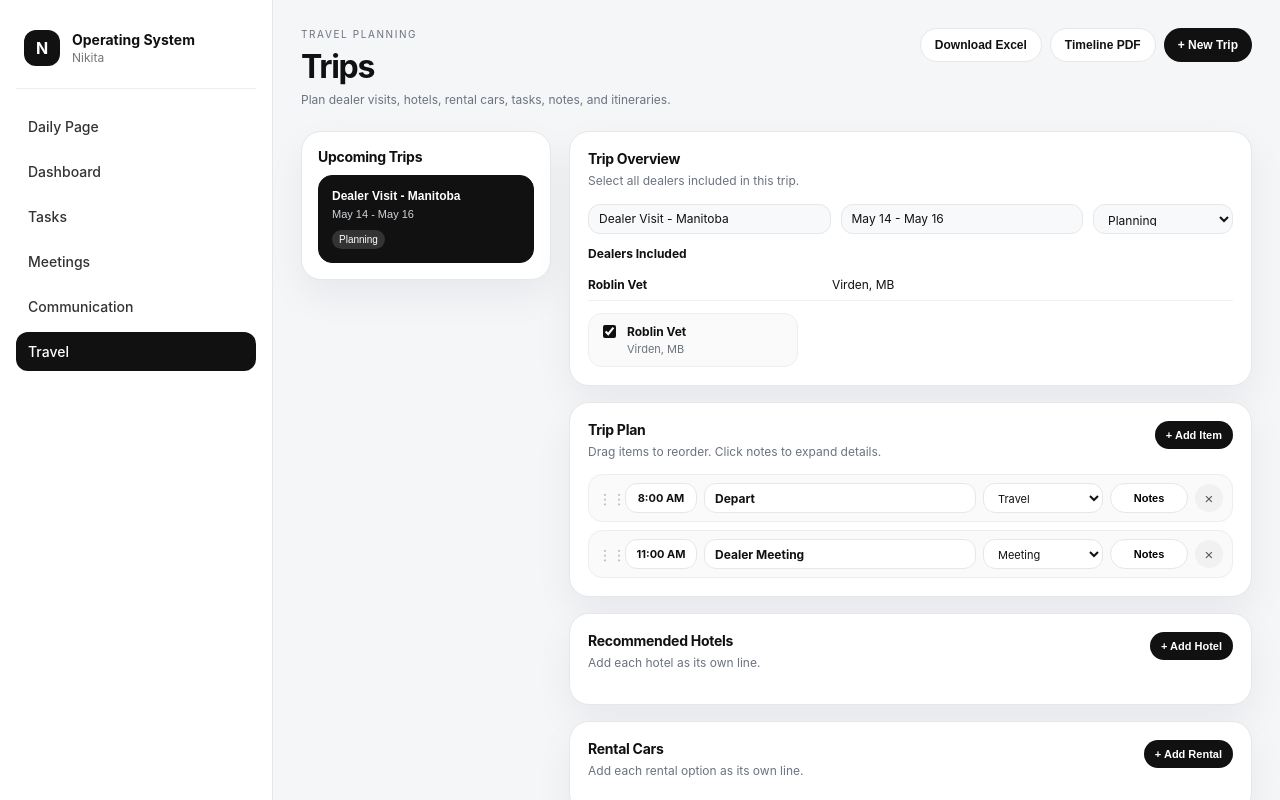
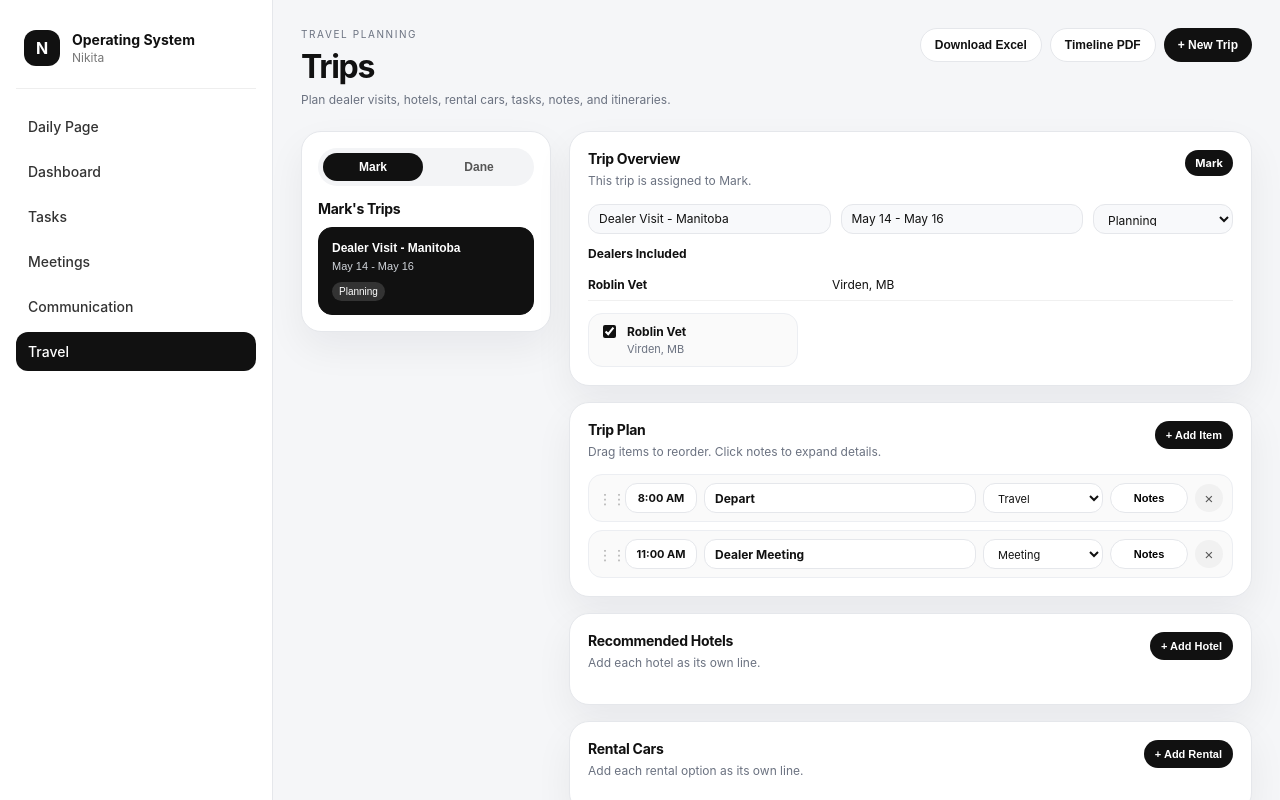
Before and after one commit to nikitaline-code/nl-operating-system, a Next.js app: page /travel in a window 1280 px wide. Shown: the top 800 px of the page. Built offline with nearby package versions, Linux system fonts and the light colour scheme.

Commit message:
Update travel.js

```diff
--- a/pages/travel.js
+++ b/pages/travel.js
@@ -13,10 +13,19 @@ const starterDealers = [
 const starterTrips = [
   {
     id: 1,
+    owner: "Mark",
     name: "Dealer Visit - Manitoba",
     date: "May 14 - May 16",
     status: "Planning",
     dealerIds: [1],
+  },
+  {
+    id: 2,
+    owner: "Dane",
+    name: "New Trip",
+    date: "Add dates",
+    status: "Planning",
+    dealerIds: [],
   },
 ];
 
@@ -40,6 +49,7 @@ const starterItinerary = [
 ];
 
 export default function TravelPage() {
+  const [activePerson, setActivePerson] = useState("Mark");
   const [dealers, setDealers] = useState(starterDealers);
   const [trips, setTrips] = useState(starterTrips);
   const [selectedTrip, setSelectedTrip] = useState(starterTrips[0]);
@@ -54,6 +64,8 @@ export default function TravelPage() {
   const [taskDueDate, setTaskDueDate] = useState("");
   const [draggedItem, setDraggedItem] = useState(null);
 
+  const visibleTrips = trips.filter((trip) => trip.owner === activePerson);
+
   const selectedDealers = dealers.filter((d) =>
     selectedTrip?.dealerIds?.includes(d.id)
   );
@@ -64,6 +76,7 @@ export default function TravelPage() {
     if (savedTravel) {
       const parsed = JSON.parse(savedTravel);
 
+      if (parsed.activePerson) setActivePerson(parsed.activePerson);
       if (parsed.dealers) setDealers(parsed.dealers);
       if (parsed.trips) setTrips(parsed.trips);
       if (parsed.selectedTrip) setSelectedTrip(parsed.selectedTrip);
@@ -79,6 +92,7 @@ export default function TravelPage() {
     localStorage.setItem(
       "travelPageData",
       JSON.stringify({
+        activePerson,
         dealers,
         trips,
         selectedTrip,
@@ -89,7 +103,39 @@ export default function TravelPage() {
         tripNotes,
       })
     );
-  }, [dealers, trips, selectedTrip, itinerary, hotels, cars, tripTasks, tripNotes]);
+  }, [
+    activePerson,
+    dealers,
+    trips,
+    selectedTrip,
+    itinerary,
+    hotels,
+    cars,
+    tripTasks,
+    tripNotes,
+  ]);
+
+  const switchPerson = (person) => {
+    setActivePerson(person);
+
+    const firstTripForPerson = trips.find((trip) => trip.owner === person);
+
+    if (firstTripForPerson) {
+      setSelectedTrip(firstTripForPerson);
+    } else {
+      const newTrip = {
+        id: Date.now(),
+        owner: person,
+        name: "New Trip",
+        date: "Add dates",
+        status: "Planning",
+        dealerIds: [],
+      };
+
+      setTrips([...trips, newTrip]);
+      setSelectedTrip(newTrip);
+    }
+  };
 
   const updateTrip = (field, value) => {
     const updatedTrip = { ...selectedTrip, [field]: value };
@@ -110,6 +156,7 @@ export default function TravelPage() {
   const addTrip = () => {
     const newTrip = {
       id: Date.now(),
+      owner: activePerson,
       name: "New Trip",
       date: "Add dates",
       status: "Planning",
@@ -278,6 +325,7 @@ export default function TravelPage() {
     const rows = [];
 
     rows.push(["Trip Plan"]);
+    rows.push(["Owner", selectedTrip?.owner || activePerson]);
     rows.push(["Trip Name", selectedTrip?.name || ""]);
     rows.push(["Trip Dates", selectedTrip?.date || ""]);
     rows.push([]);
@@ -297,7 +345,7 @@ export default function TravelPage() {
     const blob = new Blob([csv], { type: "text/csv;charset=utf-8;" });
     const url = URL.createObjectURL(blob);
 
-    const fileName = `${selectedTrip?.name || "trip-plan"}`
+    const fileName = `${selectedTrip?.owner || activePerson}-${selectedTrip?.name || "trip-plan"}`
       .toLowerCase()
       .replace(/[^a-z0-9]+/g, "-")
       .replace(/(^-|-$)/g, "");
@@ -365,6 +413,17 @@ export default function TravelPage() {
               margin-top: 8px;
               font-size: 14px;
               color: #666;
+            }
+
+            .owner {
+              margin-top: 8px;
+              display: inline-block;
+              font-size: 11px;
+              font-weight: 700;
+              padding: 5px 9px;
+              border-radius: 999px;
+              background: #111;
+              color: #fff;
             }
 
             .timeline {
@@ -456,6 +515,7 @@ export default function TravelPage() {
             <div class="eyebrow">Travel Itinerary</div>
             <h1>${selectedTrip?.name || "Trip Plan"}</h1>
             <div class="date">${selectedTrip?.date || ""}</div>
+            <div class="owner">${selectedTrip?.owner || activePerson}</div>
           </div>
 
           <div class="timeline">
@@ -503,9 +563,25 @@ export default function TravelPage() {
 
         <div className="layout">
           <aside className="sidebarCard noPrint">
-            <h2>Upcoming Trips</h2>
+            <div className="personToggle">
+              <button
+                className={activePerson === "Mark" ? "activePerson" : ""}
+                onClick={() => switchPerson("Mark")}
+              >
+                Mark
+              </button>
 
-            {trips.map((trip) => (
+              <button
+                className={activePerson === "Dane" ? "activePerson" : ""}
+                onClick={() => switchPerson("Dane")}
+              >
+                Dane
+              </button>
+            </div>
+
+            <h2>{activePerson}'s Trips</h2>
+
+            {visibleTrips.map((trip) => (
               <button
                 key={trip.id}
                 className={`tripCard ${selectedTrip?.id === trip.id ? "active" : ""}`}
@@ -516,6 +592,10 @@ export default function TravelPage() {
                 <span className="badge">{trip.status}</span>
               </button>
             ))}
+
+            {visibleTrips.length === 0 && (
+              <div className="emptyTripBox">No trips for {activePerson} yet.</div>
+            )}
           </aside>
 
           <main className="mainGrid">
@@ -523,8 +603,10 @@ export default function TravelPage() {
               <div className="sectionHeader">
                 <div>
                   <h2>Trip Overview</h2>
-                  <p>Select all dealers included in this trip.</p>
+                  <p>This trip is assigned to {selectedTrip?.owner || activePerson}.</p>
                 </div>
+
+                <span className="ownerBadge">{selectedTrip?.owner || activePerson}</span>
               </div>
 
               <div className="formGrid">
@@ -963,6 +1045,32 @@ export default function TravelPage() {
           height: fit-content;
         }
 
+        .personToggle {
+          display: grid;
+          grid-template-columns: 1fr 1fr;
+          gap: 6px;
+          background: #f3f4f6;
+          padding: 5px;
+          border-radius: 999px;
+          margin-bottom: 14px;
+        }
+
+        .personToggle button {
+          border: none;
+          background: transparent;
+          color: #555;
+          border-radius: 999px;
+          height: 28px;
+          font-size: 12px;
+          font-weight: 700;
+          cursor: pointer;
+        }
+
+        .personToggle button.activePerson {
+          background: #111;
+          color: #fff;
+        }
+
         .mainGrid {
           display: grid;
           grid-template-columns: 1fr 1fr;
@@ -983,6 +1091,15 @@ export default function TravelPage() {
           align-items: flex-start;
           gap: 14px;
           margin-bottom: 14px;
+        }
+
+        .ownerBadge {
+          font-size: 11px;
+          font-weight: 700;
+          padding: 6px 10px;
+          border-radius: 999px;
+          background: #111;
+          color: #fff;
         }
 
         .tripCard {
@@ -1036,6 +1153,17 @@ export default function TravelPage() {
         .tripCard.active .badge {
           background: rgba(255, 255, 255, 0.14);
           color: #fff;
+        }
+
+        .emptyTripBox {
+          margin-top: 12px;
+          padding: 14px;
+          background: #f8f9fb;
+          border: 1px dashed #d1d5db;
+          border-radius: 14px;
+          font-size: 12px;
+          color: #777;
+          text-align: center;
         }
 
         .primaryBtn,
```
